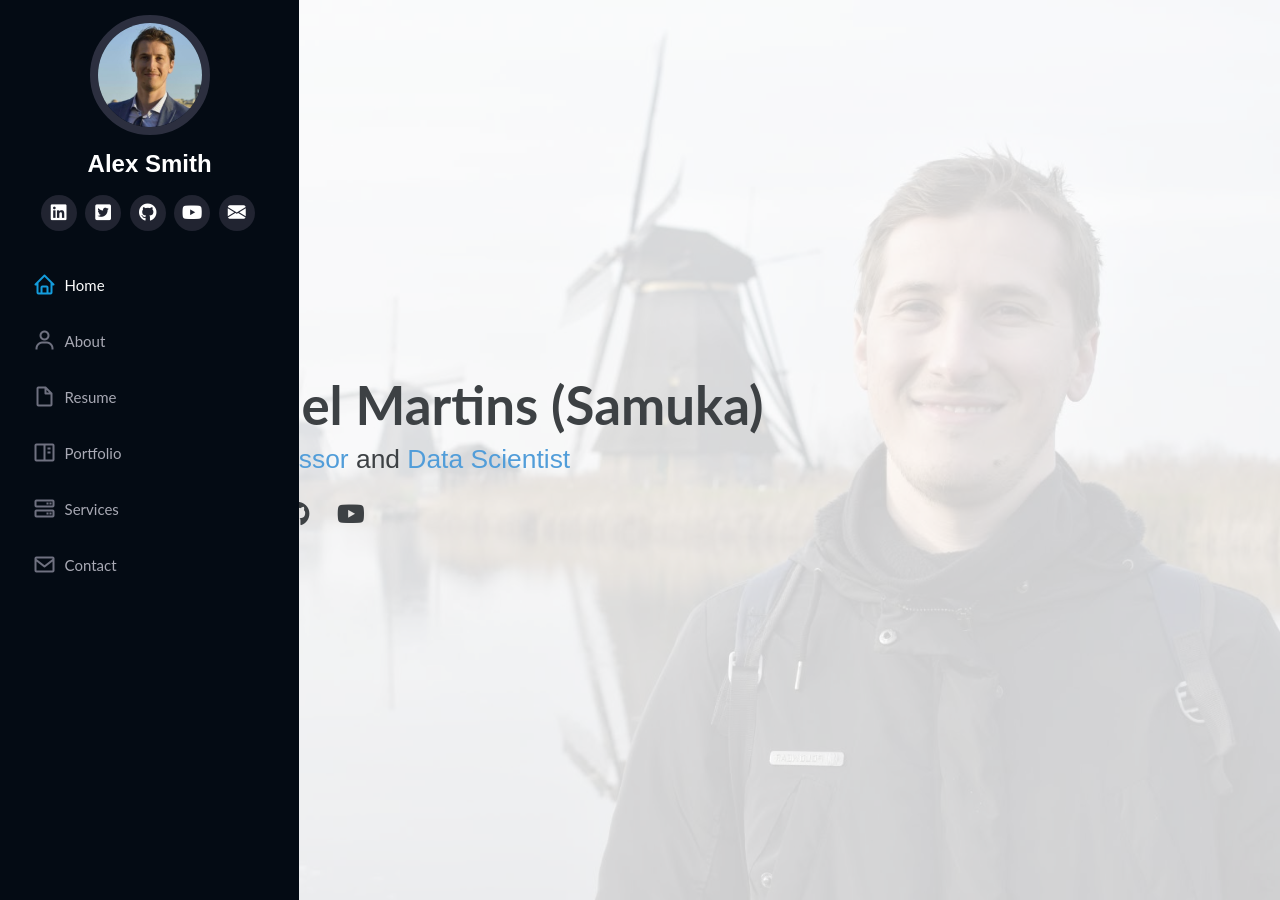
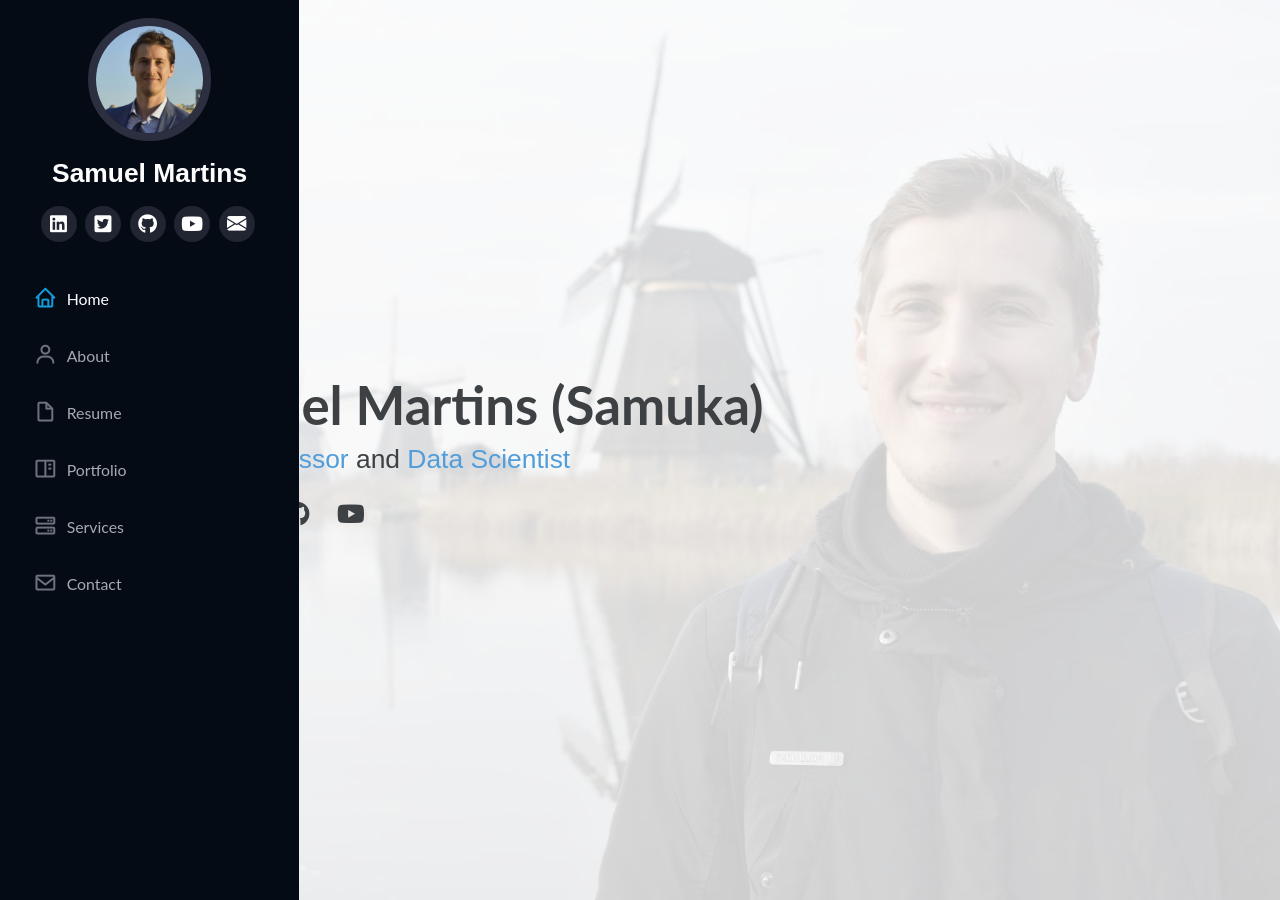
Before and after one commit to iamsamucoding/iamsamucoding.github.io, a Jekyll site: the page built from index.html, in a window 1280 px wide. Built offline with Jekyll 4.4.1, drawn with Linux system fonts in a browser that asks for light colours.

Commit message:
organizing styles from the new sidebar

```diff
--- a/_includes/sidebar.html
+++ b/_includes/sidebar.html
@@ -1,33 +1,8 @@
-<!-- <header id="header">
-    <div class="card bio">
-        <div class="card-body">
-            <center><figure>
-                <img class='avatar' src="/assets/images/bio-photo.png" alt="Bio photo">
-            </figure></center>
-            <h5 class="card-title">Samuel B. Martins (Samuka)</h5>
-            <p class="card-text">Professor, data scientist, YouTube creator, and boardgamer.</p>
-
-            <div class="social-networks">
-                <ul class="list-unstyled">
-                    <li><i class="fas fa-fw fa-map-marker-alt" aria-hidden="true"></i><span class="label">{{ site.location }}</span></li>
-
-                    {% for item in site.social_networks %}
-                        {% if item.show_sidebar %}
-                            <li><a href="{{ item.link }}" rel="nofollow noopener noreferrer">{{ item.icon }}<span class="label">{{ item.name }}</span></a></li>
-                        {% endif %}
-                    {% endfor %}
-                    <li><a href="mailto:{{ site.email }}" rel="nofollow noopener noreferrer"><i class="bi bi-envelope-fill"></i><span class="label">E-mail</span></a></li>
-                </ul>
-            </div>
-        </div>
-    </div>
-</header> -->
-
-
+<!-- Inspired on https://bootstrapmade.com/demo/templates/iPortfolio/ -->
 <header id="header">
     <div class="d-flex flex-column">
-        <div class="profile"> <img src="/assets/images/bio-photo.png" alt="" class="img-fluid rounded-circle">
-            <h1 class="text-light"><a href="index.html">Alex Smith</a></h1>
+        <div class="profile"> <img src="/assets/images/bio-photo.png" alt="bio photo" class="img-fluid rounded-circle">
+            <h1 class="text-light"><a href="index.html">Samuel Martins</a></h1>
             <div class="social-links mt-3 text-center">
                 {% for item in site.social_networks %}
                     {% if item.show_sidebar %}
--- a/assets/css/styles.scss
+++ b/assets/css/styles.scss
@@ -7,6 +7,7 @@
 $base-blue: #519DD9;
 $base-blue-hover: #005c89;
 $text-color: #3d4144;
+$bg-color: #040b14;
 
 .bg-main {
     background-color: $base-blue;
@@ -45,6 +46,8 @@
 
 /****************/
 // HOME INTRO
+//
+// based on: https://bootstrapmade.com/demo/templates/MyResume/
 /****************/
 #hero {
     width: 100%;
@@ -177,6 +180,8 @@
 
 /****************/
 // SIDEBAR
+//
+// Based on https://bootstrapmade.com/demo/templates/iPortfolio/
 /****************/
 #header {
     position: fixed;
@@ -190,35 +195,40 @@
     transition: all 0.5s;
     // padding: 0 15px;
     padding: 0 1em;
-    background: #040b14;
+    background: $bg-color;
     overflow-y: auto;
-}
 
-
-#header .profile img {
-    margin: 15px auto;
+    .profile {
+        img {
+            // margin: 15px auto;
+            margin: 1em auto;
             display: block;
-    width: 120px;
+            // width: 120px;
+            width: 7em;
             border: 8px solid #2c2f3f;
         }
 
-#header .profile h1 {
-    font-size: 24px;
+        h1 {
+            // font-size: 24px;
+            font-size: 1.5em;
             margin: 0;
             padding: 0;
             font-weight: 600;
             -moz-text-align-last: center;
             text-align-last: center;
             font-family: "Poppins", sans-serif;
-}
 
-#header .profile h1 a, #header .profile h1 a:hover {
+
+            a, a:hover {
                 color: #fff;
                 text-decoration: none;
             }
+        }
 
-#header .profile .social-links a {
-    font-size: 18px;
+        .social-links {
+            a {
+                // font-size: 18px;
+                font-size: 1.1em;
                 display: inline-block;
                 background: #212431;
                 color: #fff;
@@ -232,16 +242,22 @@
                 transition: 0.3s;
             }
 
-#header .profile .social-links a:hover {
+            a:hover {
               background: #149ddd;
               color: #fff;
               text-decoration: none;
             }
+        }
+    }
+}
 
 
-
+/****************/
+// NAVBAR
+/****************/
 .nav-menu {
-    padding: 30px 0 0 0;
+    // padding: 30px 0 0 0;
+    padding: 1.8em 0 0 0;
 }
 
 .nav-menu * {
@@ -260,9 +276,6 @@
     color: #fff;
 }
 
-
-element.style {
-}
 .nav-menu a:hover, .nav-menu .active, .nav-menu .active:focus, .nav-menu li:hover > a {
     text-decoration: none;
     color: #fff;
@@ -271,10 +284,13 @@
     display: flex;
     align-items: center;
     color: #a8a9b4;
-    padding: 12px 15px;
-    margin-bottom: 8px;
+    // padding: 12px 15px;
+    padding: 0.8em 1em;
+    // margin-bottom: 8px;
+    margin-bottom: 0.5em;
     transition: 0.3s;
-    font-size: 15px;
+    // font-size: 15px;
+    font-size: 0.9em;
 }
 
 .nav-menu a:hover i, .nav-menu .active i, .nav-menu .active:focus i, .nav-menu li:hover > a i {
@@ -282,8 +298,10 @@
 }
 
 .nav-menu a i, .nav-menu a:focus i {
-    font-size: 24px;
-    padding-right: 8px;
+    // font-size: 24px;
+    font-size: 1.5em;
+    // padding-right: 8px;
+    padding-right: 0.4em;
     color: #6f7180;
 }
 
```
Lines whose indentation alone changed are shown as unchanged.
